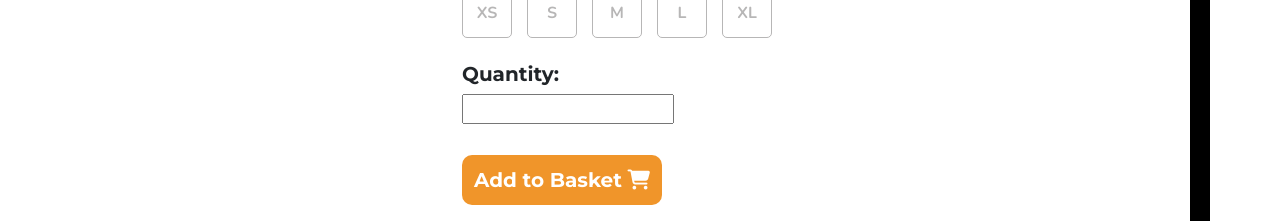
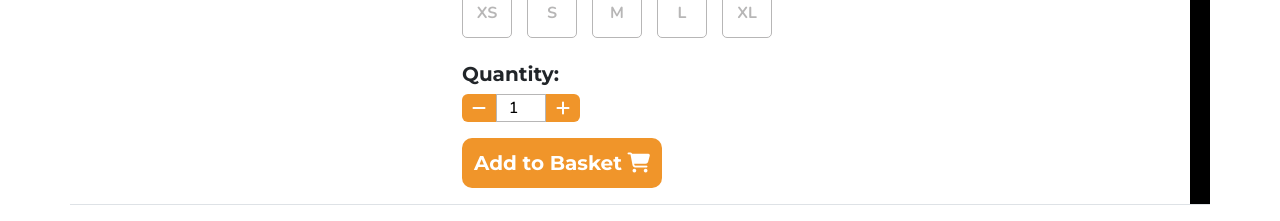
Before and after one commit to KippAD/easy-outdoor-co, a Django app: a page that uses products/templates/products/product-detail.html in a window 1280 px wide. Shown: the part 386-607 px from the top of the page. Run offline with Django 3.2, Linux system fonts and the light colour scheme; data comes from the database, SQL or seed files in the repository; some libraries are stand-ins or nearby versions.

Commit message:
Add custom quantity input to product detail and replace quantity input in basket

```diff
--- a/products/static/products/css/products.css
+++ b/products/static/products/css/products.css
@@ -30,13 +30,13 @@
     border-right: 20px solid black;
 }
 
-.product-info > h2,
+.product-info>h2,
 .product-info h3 {
     font-family: Montserrat, sans-serif;
     font-weight: 700;
 }
 
-.product-info > p {
+.product-info>p {
     font-family: Nunito, sans-serif;
 }
 
@@ -57,7 +57,7 @@
 
 /* For size selectors */
 .size-box {
-    font-weight: Nunito, sans-serif!important;
+    font-weight: Nunito, sans-serif !important;
     font-weight: 700;
     width: 50px;
     height: 50px;
@@ -74,13 +74,14 @@
     background-color: #e1e0e0;
 }
 
-.btn-check:checked + .size-box {
+.btn-check:checked+.size-box {
     background-color: #F0952A;
     color: #ffffff;
 }
 
 
-.size-out, .size-out:hover {
+.size-out,
+.size-out:hover {
     background-color: #ffffff;
     border: 0.5px solid #b7b6b6;
     color: #b7b6b6;
@@ -98,9 +99,23 @@
     border: none;
 }
 
+#quantity {
+    width: 50px;
+    border: 1px solid #b7b6b6;
+    border-radius: 0;
+}
+
+.quantity-input {
+    background-color: #F0952A;
+    color: #ffffff;
+    display: flex;
+    align-items: center;
+    padding: 0px 10px;
+}
+
 /* Product reviews */
 
-.review-img  {
+.review-img {
     width: 150px;
     height: 150px;
     object-fit: cover;
@@ -109,17 +124,15 @@
 .review-comment {
     margin: 0 auto 20px auto;
     width: 50%;
-    color:#525151;
+    color: #525151;
 }
 
 
 /* XX-Large devices (larger desktops, 1400px and down) */
-@media screen and (max-width: 1400px) {
-}
+@media screen and (max-width: 1400px) {}
 
 /* X-Large devices (large desktops, 1200px and down) */
-@media screen and (max-width: 1200px) {
-}
+@media screen and (max-width: 1200px) {}
 
 /* Large devices (desktops, 992px and down) */
 @media screen and (max-width: 992px) {
@@ -128,7 +141,7 @@
     }
 
     .product-info {
-        padding: 20px 0px!important;
+        padding: 20px 0px !important;
         border: none;
     }
 
@@ -146,14 +159,12 @@
 }
 
 /* Medium devices (tablets, 768px and down) */
-@media screen and (max-width: 768px) {
-
-}
+@media screen and (max-width: 768px) {}
 
 /* Small devices (landscape phones, 576px and down) */
 @media screen and (max-width: 576px) {
     .product-info {
-        padding: 20px 10px!important;
+        padding: 20px 10px !important;
     }
 
     .product-img {
--- /dev/null
+++ b/products/static/products/js/product_detail.js
@@ -0,0 +1,33 @@
+$(document).ready(function () {
+    $(".stock-warning").hide()
+    $("input:radio[name=sizes]:not(:disabled):first").attr('checked', true);
+    $(".append-warning").append($(".stock-warning"))
+
+    $("input:radio[name=sizes]").change(function () {
+        if ($(this).is(":checked")) {
+            let key = $("input[name=sizes]:checked").val()
+            let value = $("p[data-key=" + key + "]").attr("data-value");
+            $(".stock-warning").hide()
+
+            if (value < 10) {
+                $("p[data-key=" + key + "]").show()
+            }
+        }
+    })
+    // Taken from css tricks : https://css-tricks.com/number-increment-buttons/
+    $(".quantity-input").on("click", function () {
+        var oldValue = $("#quantity").val();
+
+        if ($(this).data('value') == '+') {
+            var newVal = parseFloat(oldValue) + 1;
+        } else {
+            // Don't allow decrementing below zero
+            if (oldValue > 1) {
+                var newVal = parseFloat(oldValue) - 1;
+            } else {
+                newVal = 1;
+            }
+        }
+        $("#quantity").val(newVal);
+    });
+});
--- a/products/templates/products/product-detail.html
+++ b/products/templates/products/product-detail.html
@@ -60,8 +60,16 @@
                             <p class="text-danger fw-bold">There are only {{ stock }} of this item left in stock...</p>
                             {% endif %}
                             <h3 class="fs-5">Quantity:</h3>
-                            <input data-product_id="{{ product.id }}" class="d-block" type="number" name="quantity"
-                                id="quantity">
+                            <div class="d-flex">
+                                <div data-value="-" class="rounded-start decrement quantity-input">
+                                    <i class="fa-solid fa-minus"></i>
+                                </div>
+                                <input data-product_id="{{ product.id }}" class="m-0 text-center" type="number" name="quantity"
+                                id="quantity" value="1">
+                                <div data-value="+" class="rounded-end increment quantity-input">
+                                    <i class="fa-solid fa-plus"></i>
+                                </div>
+                            </div>
                             {% else %}
                             <h3 class="text-danger">We're sorry, this item is out of stock...</h3>
                             {% endif %}
@@ -99,26 +107,6 @@
 {% block postloadjs %}
 
 {{ block.super }}
-<!-- Displays stock warning on sized items when low on stock -->
-<script type="text/javascript">
-    $(document).ready(function () {
-        $(".stock-warning").hide()
-        $("input:radio[name=sizes]:not(:disabled):first").attr('checked', true);
-        $(".append-warning").append($(".stock-warning"))
+<script src="{% static 'products/js/product_detail.js' %}"></script>
 
-        $("input:radio[name=sizes]").change(function () {
-            if ($(this).is(":checked")) {
-                let key = $("input[name=sizes]:checked").val()
-                let value = $("p[data-key=" + key + "]").attr("data-value");
-                $(".stock-warning").hide()
-
-                if (value < 10) {
-                    $("p[data-key=" + key + "]").show()
-                }
-            }
-
-        })
-
-    });
-</script>
 {% endblock %}
```
Also changed, not shown: basket/static/basket/css/basket.css (+15 -0 lines), basket/templates/basket/basket.html (+32 -7 lines), basket/views.py (+15 -22 lines).
